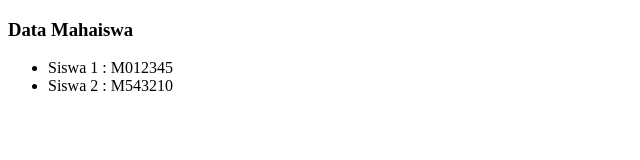
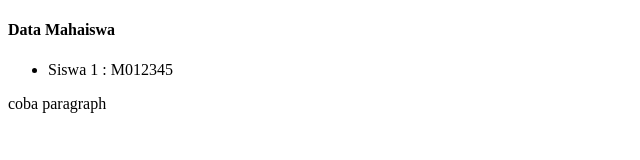
Before and after one commit to nenfie/git-tutorial, a plain HTML site: page mahasiswa.html in a window 1280 px wide. Shown: the whole page, without its empty margins (0-640 px from the left). Drawn offline with Linux system fonts and the light colour scheme.

Commit message:
Update mahasiswa.html

```diff
--- a/mahasiswa.html
+++ b/mahasiswa.html
@@ -7,11 +7,10 @@
     <title>Data Mahasiswa</title>
 </head>
 <body>
-    <h3>Data Mahaiswa</h3>
-
+    <h4>Data Mahaiswa</h4>
     <ul>
         <li>Siswa 1 : M012345</li>
-        <li>Siswa 2 : M543210</li>
     </ul>
+    <p>coba paragraph</p>
 </body>
 </html>
```
